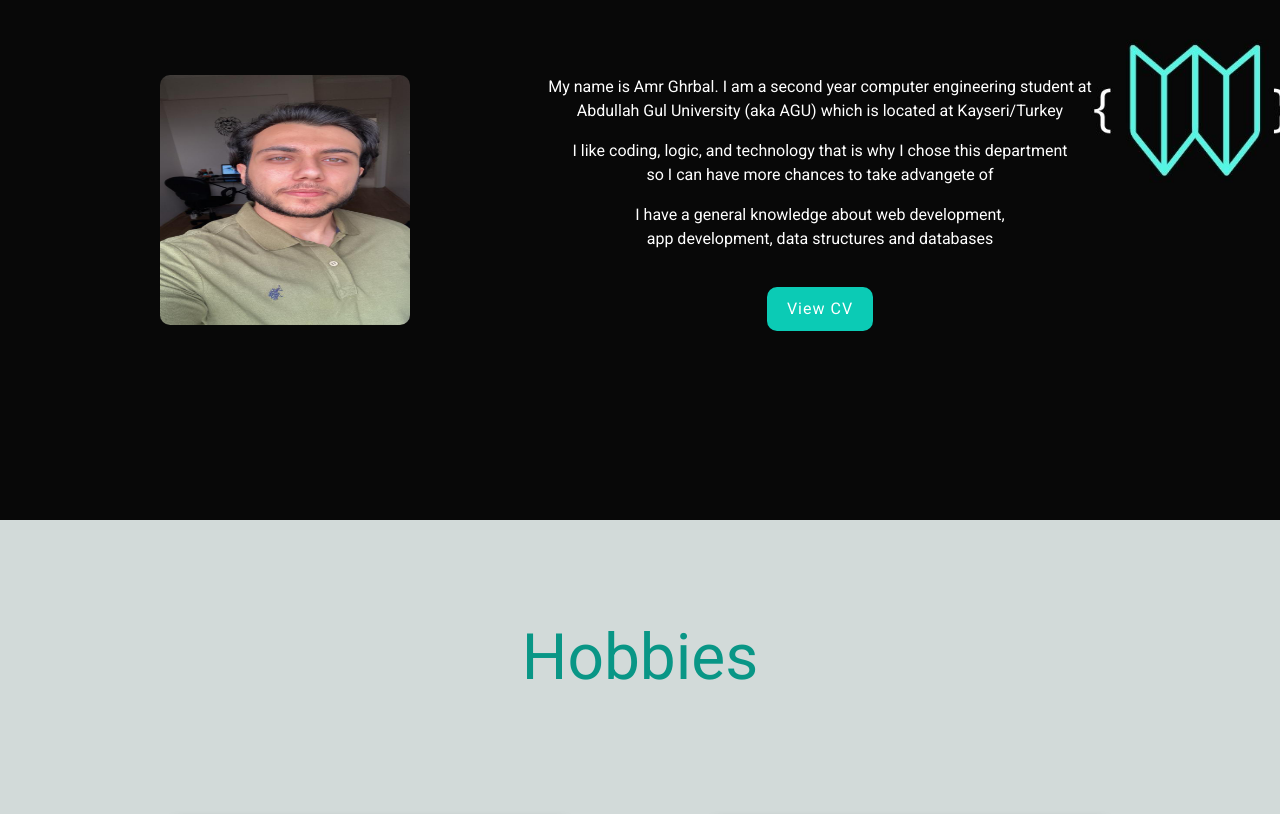
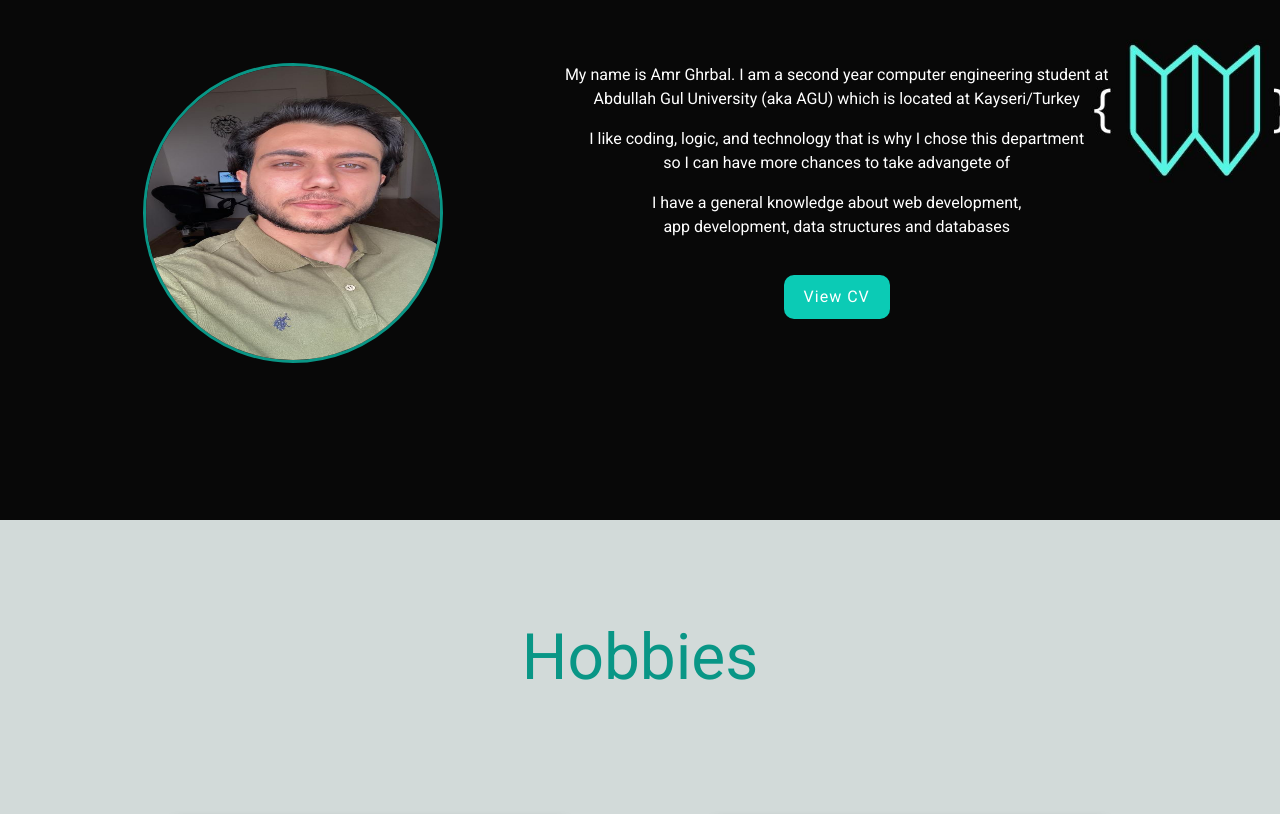
Before and after one commit to KugelblitZ-121/amrghrbalPortifolio, a plain HTML site: page index.html in a window 1280 px wide. Shown: the part 1080-1894 px from the top of the page. Drawn offline with nearby package versions, Linux system fonts and the light colour scheme; a web font is replaced by a local one.

Commit message:
profile picture

```diff
--- a/app.css
+++ b/app.css
@@ -83,6 +83,13 @@
   text-align: center;
   font-size: 4em;
   color: #0bcbb5;
+}
+
+.about-img img {
+  width: 300px;
+  height: 300px;
+  border-radius: 50%;
+  border: #099686 3px solid;
 }
 
 .about-h5 {
--- a/index.html
+++ b/index.html
@@ -106,13 +106,7 @@
       </div>
       <div class="about-content">
         <div class="about-img">
-          <img
-            src="images/about2.jpeg"
-            alt=""
-            width="250"
-            height="250"
-            style="border-radius: 10px"
-          />
+          <img src="images/about2.jpeg" alt="" />
         </div>
         <div class="about-desc">
           <p>
```
